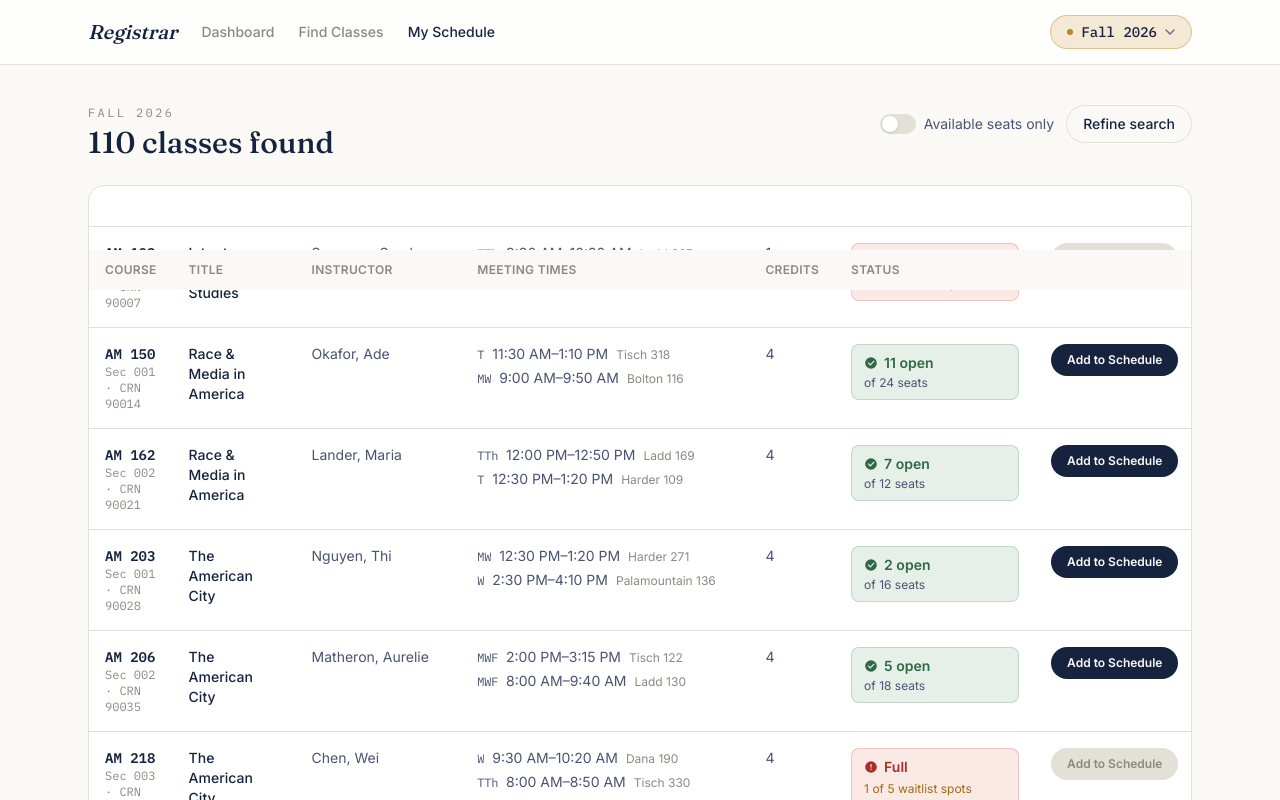
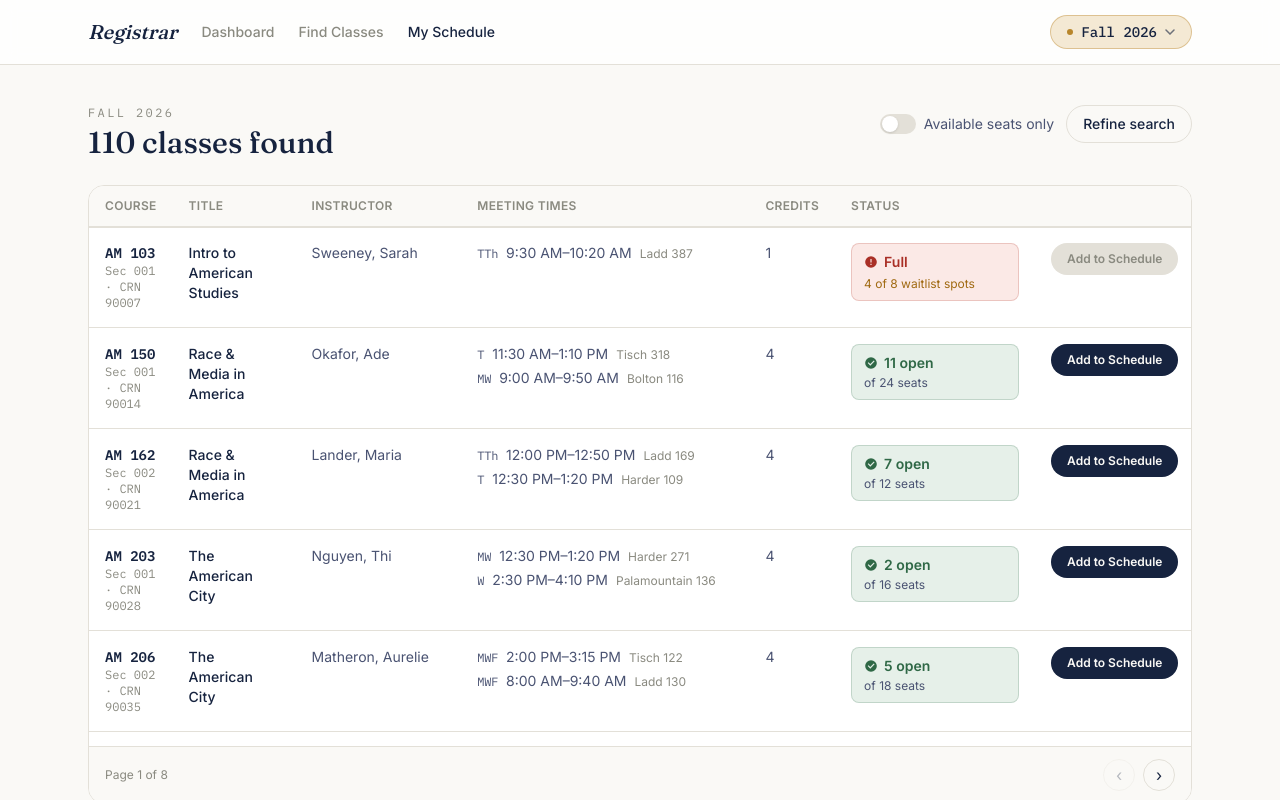
Before and after one commit to noahfighter883/registrar-ux-redesign, a Next.js app: page /results in a window 1280 px wide. Shown: the top 800 px of the page. Built offline with nearby package versions, Linux system fonts and the light colour scheme.

Commit message:
Fix table header sticky positioning and styling

```diff
--- a/src/app/results/page.tsx
+++ b/src/app/results/page.tsx
@@ -108,10 +108,10 @@ function ResultsInner() {
       </div>
 
       <div className="rounded-2xl border border-line bg-card overflow-hidden">
-        <div className="overflow-x-auto">
+        <div className="overflow-auto max-h-[70vh]">
           <table className="w-full text-left border-collapse">
-            <thead className="sticky top-16 z-10">
-              <tr className="bg-paper border-b border-line">
+            <thead className="sticky top-0 z-10">
+              <tr className="bg-paper border-b border-line shadow-[0_1px_0_0_var(--line)]">
                 <Th>Course</Th>
                 <Th>Title</Th>
                 <Th>Instructor</Th>
```
